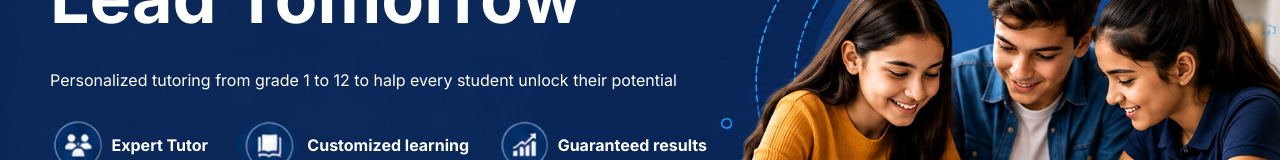
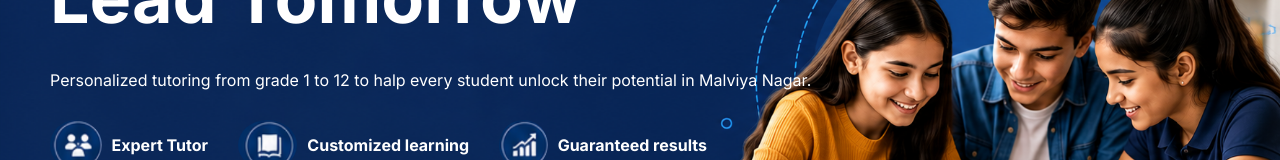
Before and after one commit to jasmehsidhu/Tuition-Center, a React (Vite) app: page / in a window 1280 px wide. Shown: the part 331-491 px from the top of the page. Built offline with nearby package versions, Linux system fonts and the light colour scheme.

Commit message:
Update App.jsx

```diff
--- a/src/App.jsx
+++ b/src/App.jsx
@@ -25,7 +25,7 @@ var [demo,setdemo]=useState(false)
       <h1 id='bold'>
         Learn Today,<br></br> Lead Tomorrow
       </h1>
-      <p id='subhead'>Personalized tutoring from grade 1 to 12 to halp every student unlock their potential</p>
+      <p id='subhead'>Personalized tutoring from grade 1 to 12 to halp every student unlock their potential in Malviya Nagar.</p>
       <div id='subs'>
         <div id='n'>
           <img src={i1}></img>
```
